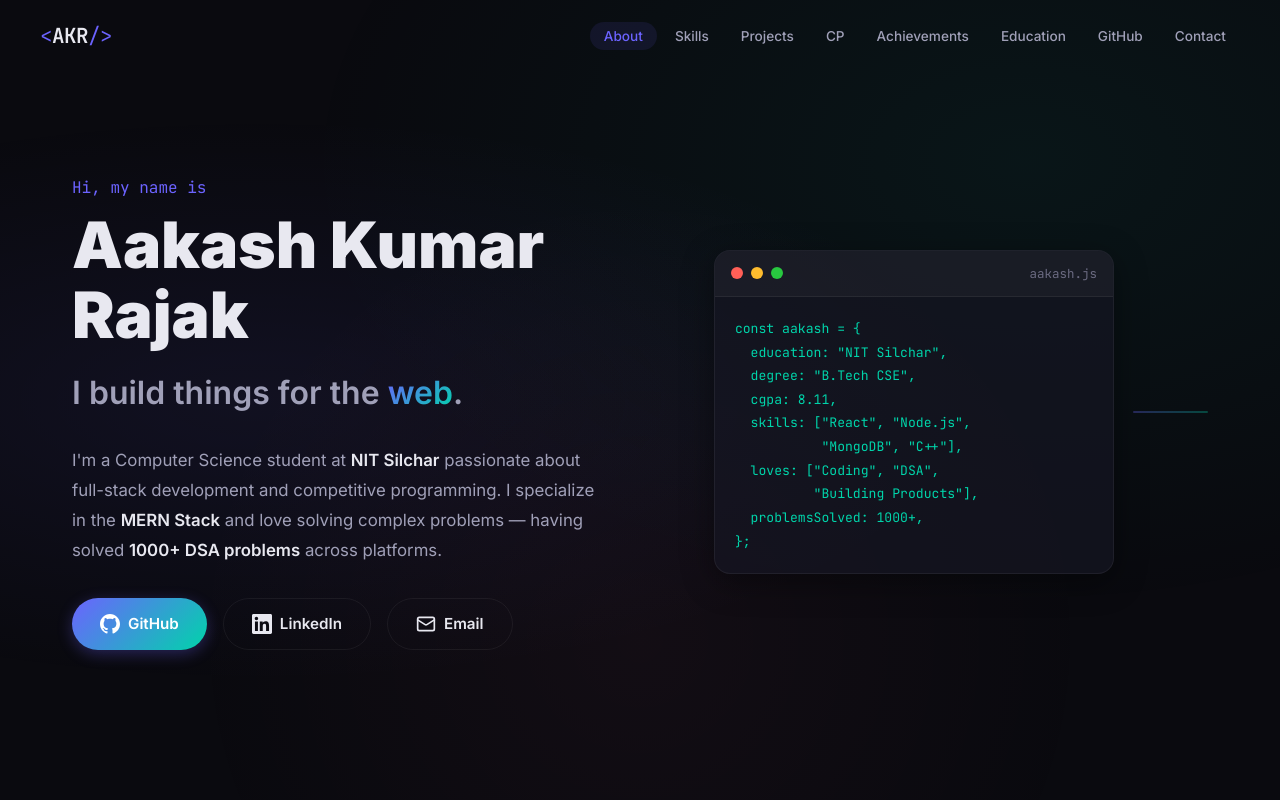
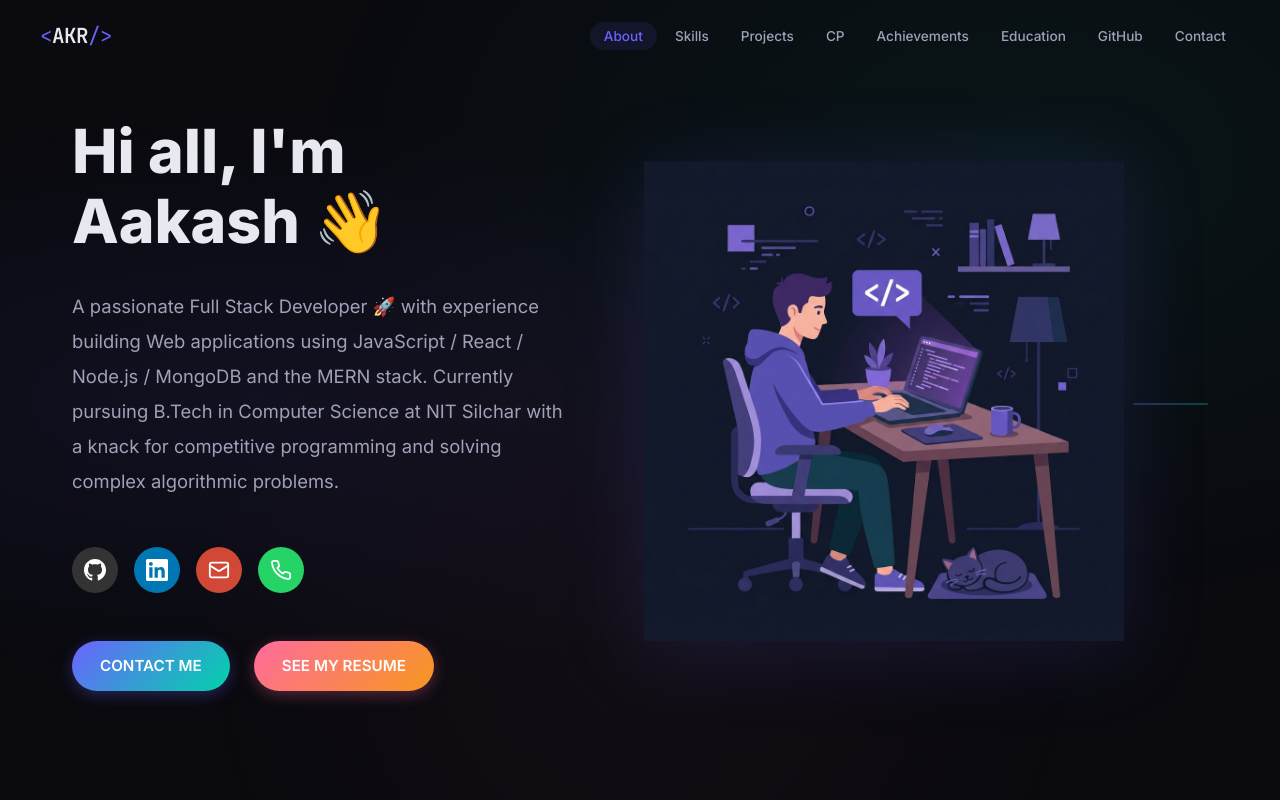
Before and after one commit to Aakashraj18/portfolio, a React (Vite) app: page / in a window 1280 px wide. Shown: the top 800 px of the page. Built offline with nearby package versions, Linux system fonts and the light colour scheme.

Commit message:
modify about.jsx , about.css file

```diff
--- a/src/components/About.css
+++ b/src/components/About.css
@@ -3,147 +3,146 @@
   min-height: 100vh;
   display: flex;
   align-items: center;
-  padding-top: calc(var(--header-height) + var(--space-2xl));
+  padding-top: calc(var(--header-height) + var(--space-xl));
 }
 
 .about__content {
-  display: grid;
-  grid-template-columns: 1.2fr 1fr;
-  gap: var(--space-4xl);
+  display: flex;
   align-items: center;
+  justify-content: space-between;
+  gap: var(--space-3xl);
   width: 100%;
 }
 
-.about__greeting {
-  font-family: var(--font-mono);
-  font-size: 1rem;
-  color: var(--accent-primary);
-  margin-bottom: var(--space-sm);
-  animation: fadeInUp 0.6s ease-out;
+/* --- Slide in from left animation --- */
+.about__text {
+  flex: 1;
+  animation: slideInFromLeft 0.8s cubic-bezier(0.34, 1.56, 0.64, 1) both;
 }
 
-.about__name {
-  font-size: clamp(2.5rem, 6vw, 4rem);
-  font-weight: 900;
-  line-height: 1.1;
-  margin-bottom: var(--space-md);
-  color: var(--text-primary);
-  animation: fadeInUp 0.6s ease-out 0.1s both;
+@keyframes slideInFromLeft {
+  0% {
+    opacity: 0;
+    transform: translateX(-60px);
+  }
+  100% {
+    opacity: 1;
+    transform: translateX(0);
+  }
 }
 
-.about__tagline {
-  font-size: clamp(1.3rem, 3vw, 2rem);
-  font-weight: 600;
-  color: var(--text-secondary);
-  margin-bottom: var(--space-lg);
-  animation: fadeInUp 0.6s ease-out 0.2s both;
-}
-
-.about__highlight {
-  background: var(--gradient-primary);
-  -webkit-background-clip: text;
-  -webkit-text-fill-color: transparent;
-  background-clip: text;
+.about__greeting {
+  font-size: clamp(2.5rem, 5.5vw, 3.8rem);
+  font-weight: 800;
+  line-height: 1.15;
+  margin-bottom: var(--space-xl);
+  color: var(--text-primary);
 }
 
 .about__description {
-  font-size: 1.05rem;
+  font-size: 1.15rem;
   color: var(--text-secondary);
-  line-height: 1.8;
-  max-width: 540px;
-  margin-bottom: var(--space-xl);
-  animation: fadeInUp 0.6s ease-out 0.3s both;
+  line-height: 1.9;
+  max-width: 600px;
+  margin-bottom: var(--space-2xl);
 }
 
-.about__description strong {
-  color: var(--text-primary);
-  font-weight: 600;
+/* --- Social icons as colored circles (like developerfolio) --- */
+.about__socials {
+  display: flex;
+  gap: var(--space-md);
+  margin-bottom: var(--space-2xl);
+  animation: slideInFromLeft 0.8s cubic-bezier(0.34, 1.56, 0.64, 1) 0.2s both;
 }
 
+.about__social-icon {
+  width: 46px;
+  height: 46px;
+  border-radius: 50%;
+  display: flex;
+  align-items: center;
+  justify-content: center;
+  background: var(--social-color, var(--text-muted));
+  color: #fff;
+  text-decoration: none;
+  transition: transform var(--transition-spring), box-shadow var(--transition-base);
+}
+
+.about__social-icon:hover {
+  transform: translateY(-4px) scale(1.1);
+  box-shadow: 0 6px 20px rgba(0, 0, 0, 0.3);
+  color: #fff;
+}
+
+/* --- CTA Buttons (like developerfolio) --- */
 .about__cta {
   display: flex;
-  gap: var(--space-md);
+  gap: var(--space-lg);
   flex-wrap: wrap;
-  animation: fadeInUp 0.6s ease-out 0.4s both;
+  animation: slideInFromLeft 0.8s cubic-bezier(0.34, 1.56, 0.64, 1) 0.35s both;
 }
 
-/* Code Block Visual */
-.about__visual {
+.btn--secondary {
+  background: var(--gradient-secondary);
+  color: #fff;
+  box-shadow: 0 4px 15px rgba(255, 107, 157, 0.3);
+}
+
+.btn--secondary:hover {
+  transform: translateY(-2px);
+  box-shadow: 0 6px 25px rgba(255, 107, 157, 0.45);
+  color: #fff;
+}
+
+/* --- Hero Image (right side) --- */
+.about__image {
+  flex: 1;
   display: flex;
   justify-content: center;
-  animation: fadeIn 1s ease-out 0.5s both;
+  animation: slideInFromRight 0.8s cubic-bezier(0.34, 1.56, 0.64, 1) 0.15s both;
 }
 
-.about__code-block {
-  background: var(--bg-card);
-  border: 1px solid var(--bg-glass-border);
-  border-radius: var(--radius-lg);
-  overflow: hidden;
-  width: 100%;
-  max-width: 400px;
-  backdrop-filter: blur(12px);
-  box-shadow: var(--shadow-lg);
-  animation: float 6s ease-in-out infinite;
+@keyframes slideInFromRight {
+  0% {
+    opacity: 0;
+    transform: translateX(60px);
+  }
+  100% {
+    opacity: 1;
+    transform: translateX(0);
+  }
 }
 
-.about__code-header {
-  display: flex;
-  align-items: center;
-  gap: 8px;
-  padding: 12px 16px;
-  background: rgba(255, 255, 255, 0.03);
-  border-bottom: 1px solid var(--bg-glass-border);
+.about__image img {
+  width: 100%;
+  max-width: 480px;
+  height: auto;
+  filter: drop-shadow(0 10px 40px rgba(108, 99, 255, 0.15));
+  animation: floatSlow 6s ease-in-out infinite;
 }
 
-.about__code-dot {
-  width: 12px;
-  height: 12px;
-  border-radius: 50%;
+@keyframes floatSlow {
+  0%, 100% { transform: translateY(0); }
+  50% { transform: translateY(-15px); }
 }
 
-.about__code-dot--red { background: #ff5f57; }
-.about__code-dot--yellow { background: #febc2e; }
-.about__code-dot--green { background: #28c840; }
-
-.about__code-filename {
-  font-family: var(--font-mono);
-  font-size: 0.78rem;
-  color: var(--text-muted);
-  margin-left: auto;
-}
-
-.about__code-content {
-  padding: 20px;
-  font-family: var(--font-mono);
-  font-size: 0.82rem;
-  line-height: 1.8;
-  color: var(--accent-secondary);
-  white-space: pre;
-  overflow-x: auto;
-}
-
-/* Responsive */
+/* --- Responsive --- */
 @media (max-width: 768px) {
   .about__content {
-    grid-template-columns: 1fr;
+    flex-direction: column-reverse;
+    text-align: center;
     gap: var(--space-2xl);
-    text-align: center;
   }
 
-  .about__description {
-    max-width: 100%;
+  .about__socials {
+    justify-content: center;
   }
 
   .about__cta {
     justify-content: center;
   }
 
-  .about__visual {
-    order: -1;
-  }
-
-  .about__code-block {
-    max-width: 340px;
-    animation: none;
+  .about__image img {
+    max-width: 300px;
   }
 }
--- a/src/components/About.jsx
+++ b/src/components/About.jsx
@@ -1,82 +1,100 @@
+import heroImg from '../assets/developer_hero.png';
 import './About.css';
+
+const socialLinks = [
+  {
+    href: 'https://github.com/Aakashraj18',
+    label: 'GitHub',
+    color: '#333',
+    icon: (
+      <svg width="22" height="22" viewBox="0 0 24 24" fill="currentColor">
+        <path d="M12 0c-6.626 0-12 5.373-12 12 0 5.302 3.438 9.8 8.207 11.387.599.111.793-.261.793-.577v-2.234c-3.338.726-4.033-1.416-4.033-1.416-.546-1.387-1.333-1.756-1.333-1.756-1.089-.745.083-.729.083-.729 1.205.084 1.839 1.237 1.839 1.237 1.07 1.834 2.807 1.304 3.492.997.107-.775.418-1.305.762-1.604-2.665-.305-5.467-1.334-5.467-5.931 0-1.311.469-2.381 1.236-3.221-.124-.303-.535-1.524.117-3.176 0 0 1.008-.322 3.301 1.23.957-.266 1.983-.399 3.003-.404 1.02.005 2.047.138 3.006.404 2.291-1.552 3.297-1.23 3.297-1.23.653 1.653.242 2.874.118 3.176.77.84 1.235 1.911 1.235 3.221 0 4.609-2.807 5.624-5.479 5.921.43.372.823 1.102.823 2.222v3.293c0 .319.192.694.801.576 4.765-1.589 8.199-6.086 8.199-11.386 0-6.627-5.373-12-12-12z"/>
+      </svg>
+    ),
+  },
+  {
+    href: 'https://www.linkedin.com/in/aakash-kumar-rajak/',
+    label: 'LinkedIn',
+    color: '#0077b5',
+    icon: (
+      <svg width="22" height="22" viewBox="0 0 24 24" fill="currentColor">
+        <path d="M20.447 20.452h-3.554v-5.569c0-1.328-.027-3.037-1.852-3.037-1.853 0-2.136 1.445-2.136 2.939v5.667H9.351V9h3.414v1.561h.046c.477-.9 1.637-1.85 3.37-1.85 3.601 0 4.267 2.37 4.267 5.455v6.286zM5.337 7.433c-1.144 0-2.063-.926-2.063-2.065 0-1.138.92-2.063 2.063-2.063 1.14 0 2.064.925 2.064 2.063 0 1.139-.925 2.065-2.064 2.065zm1.782 13.019H3.555V9h3.564v11.452zM22.225 0H1.771C.792 0 0 .774 0 1.729v20.542C0 23.227.792 24 1.771 24h20.451C23.2 24 24 23.227 24 22.271V1.729C24 .774 23.2 0 22.222 0h.003z"/>
+      </svg>
+    ),
+  },
+  {
+    href: 'mailto:akashkrrajak18@gmail.com',
+    label: 'Email',
+    color: '#d14836',
+    icon: (
+      <svg width="22" height="22" viewBox="0 0 24 24" fill="none" stroke="currentColor" strokeWidth="2" strokeLinecap="round" strokeLinejoin="round">
+        <rect x="2" y="4" width="20" height="16" rx="2"/>
+        <path d="m22 7-8.97 5.7a1.94 1.94 0 0 1-2.06 0L2 7"/>
+      </svg>
+    ),
+  },
+  {
+    href: 'tel:+919085267322',
+    label: 'Phone',
+    color: '#25d366',
+    icon: (
+      <svg width="22" height="22" viewBox="0 0 24 24" fill="none" stroke="currentColor" strokeWidth="2" strokeLinecap="round" strokeLinejoin="round">
+        <path d="M22 16.92v3a2 2 0 0 1-2.18 2 19.79 19.79 0 0 1-8.63-3.07 19.5 19.5 0 0 1-6-6 19.79 19.79 0 0 1-3.07-8.67A2 2 0 0 1 4.11 2h3a2 2 0 0 1 2 1.72 12.84 12.84 0 0 0 .7 2.81 2 2 0 0 1-.45 2.11L8.09 9.91a16 16 0 0 0 6 6l1.27-1.27a2 2 0 0 1 2.11-.45 12.84 12.84 0 0 0 2.81.7A2 2 0 0 1 22 16.92z"/>
+      </svg>
+    ),
+  },
+];
 
 export default function About() {
   return (
     <section className="about section" id="about">
       <div className="about__content">
         <div className="about__text">
-          <p className="about__greeting">Hi, my name is</p>
-          <h1 className="about__name">Aakash Kumar Rajak</h1>
-          <h2 className="about__tagline">
-            I build things for the <span className="about__highlight">web</span>.
-          </h2>
+          <h1 className="about__greeting">
+            Hi all, I'm Aakash 👋
+          </h1>
           <p className="about__description">
-            I'm a Computer Science student at{' '}
-            <strong>NIT Silchar</strong> passionate about full-stack development
-            and competitive programming. I specialize in the{' '}
-            <strong>MERN Stack</strong> and love solving complex problems —
-            having solved <strong>1000+ DSA problems</strong> across platforms.
+            A passionate Full Stack Developer 🚀 with experience building Web applications
+            using JavaScript / React / Node.js / MongoDB and the MERN stack. Currently pursuing
+            B.Tech in Computer Science at NIT Silchar with a knack for competitive programming
+            and solving complex algorithmic problems.
           </p>
+
+          <div className="about__socials">
+            {socialLinks.map((link) => (
+              <a
+                key={link.label}
+                href={link.href}
+                target="_blank"
+                rel="noopener noreferrer"
+                className="about__social-icon"
+                style={{ '--social-color': link.color }}
+                aria-label={link.label}
+                id={`about-social-${link.label.toLowerCase()}`}
+              >
+                {link.icon}
+              </a>
+            ))}
+          </div>
+
           <div className="about__cta">
+            <a href="#contact" className="btn btn--primary" id="about-contact-btn">
+              CONTACT ME
+            </a>
             <a
               href="https://github.com/Aakashraj18"
               target="_blank"
               rel="noopener noreferrer"
-              className="btn btn--primary"
-              id="about-github-btn"
+              className="btn btn--secondary"
+              id="about-resume-btn"
             >
-              <svg width="20" height="20" viewBox="0 0 24 24" fill="currentColor">
-                <path d="M12 0c-6.626 0-12 5.373-12 12 0 5.302 3.438 9.8 8.207 11.387.599.111.793-.261.793-.577v-2.234c-3.338.726-4.033-1.416-4.033-1.416-.546-1.387-1.333-1.756-1.333-1.756-1.089-.745.083-.729.083-.729 1.205.084 1.839 1.237 1.839 1.237 1.07 1.834 2.807 1.304 3.492.997.107-.775.418-1.305.762-1.604-2.665-.305-5.467-1.334-5.467-5.931 0-1.311.469-2.381 1.236-3.221-.124-.303-.535-1.524.117-3.176 0 0 1.008-.322 3.301 1.23.957-.266 1.983-.399 3.003-.404 1.02.005 2.047.138 3.006.404 2.291-1.552 3.297-1.23 3.297-1.23.653 1.653.242 2.874.118 3.176.77.84 1.235 1.911 1.235 3.221 0 4.609-2.807 5.624-5.479 5.921.43.372.823 1.102.823 2.222v3.293c0 .319.192.694.801.576 4.765-1.589 8.199-6.086 8.199-11.386 0-6.627-5.373-12-12-12z"/>
-              </svg>
-              GitHub
-            </a>
-            <a
-              href="https://www.linkedin.com/in/aakash-kumar-rajak/"
-              target="_blank"
-              rel="noopener noreferrer"
-              className="btn btn--outline"
-              id="about-linkedin-btn"
-            >
-              <svg width="20" height="20" viewBox="0 0 24 24" fill="currentColor">
-                <path d="M20.447 20.452h-3.554v-5.569c0-1.328-.027-3.037-1.852-3.037-1.853 0-2.136 1.445-2.136 2.939v5.667H9.351V9h3.414v1.561h.046c.477-.9 1.637-1.85 3.37-1.85 3.601 0 4.267 2.37 4.267 5.455v6.286zM5.337 7.433c-1.144 0-2.063-.926-2.063-2.065 0-1.138.92-2.063 2.063-2.063 1.14 0 2.064.925 2.064 2.063 0 1.139-.925 2.065-2.064 2.065zm1.782 13.019H3.555V9h3.564v11.452zM22.225 0H1.771C.792 0 0 .774 0 1.729v20.542C0 23.227.792 24 1.771 24h20.451C23.2 24 24 23.227 24 22.271V1.729C24 .774 23.2 0 22.222 0h.003z"/>
-              </svg>
-              LinkedIn
-            </a>
-            <a
-              href="mailto:akashkrrajak18@gmail.com"
-              className="btn btn--outline"
-              id="about-email-btn"
-            >
-              <svg width="20" height="20" viewBox="0 0 24 24" fill="none" stroke="currentColor" strokeWidth="2" strokeLinecap="round" strokeLinejoin="round">
-                <rect x="2" y="4" width="20" height="16" rx="2"/>
-                <path d="m22 7-8.97 5.7a1.94 1.94 0 0 1-2.06 0L2 7"/>
-              </svg>
-              Email
+              SEE MY RESUME
             </a>
           </div>
         </div>
 
-        <div className="about__visual">
-          <div className="about__code-block">
-            <div className="about__code-header">
-              <span className="about__code-dot about__code-dot--red"></span>
-              <span className="about__code-dot about__code-dot--yellow"></span>
-              <span className="about__code-dot about__code-dot--green"></span>
-              <span className="about__code-filename">aakash.js</span>
-            </div>
-            <pre className="about__code-content">
-{`const aakash = {
-  education: "NIT Silchar",
-  degree: "B.Tech CSE",
-  cgpa: 8.11,
-  skills: ["React", "Node.js",
-           "MongoDB", "C++"],
-  loves: ["Coding", "DSA",
-          "Building Products"],
-  problemsSolved: 1000+,
-};`}
-            </pre>
-          </div>
+        <div className="about__image">
+          <img src={heroImg} alt="Developer illustration" />
         </div>
       </div>
     </section>
```
